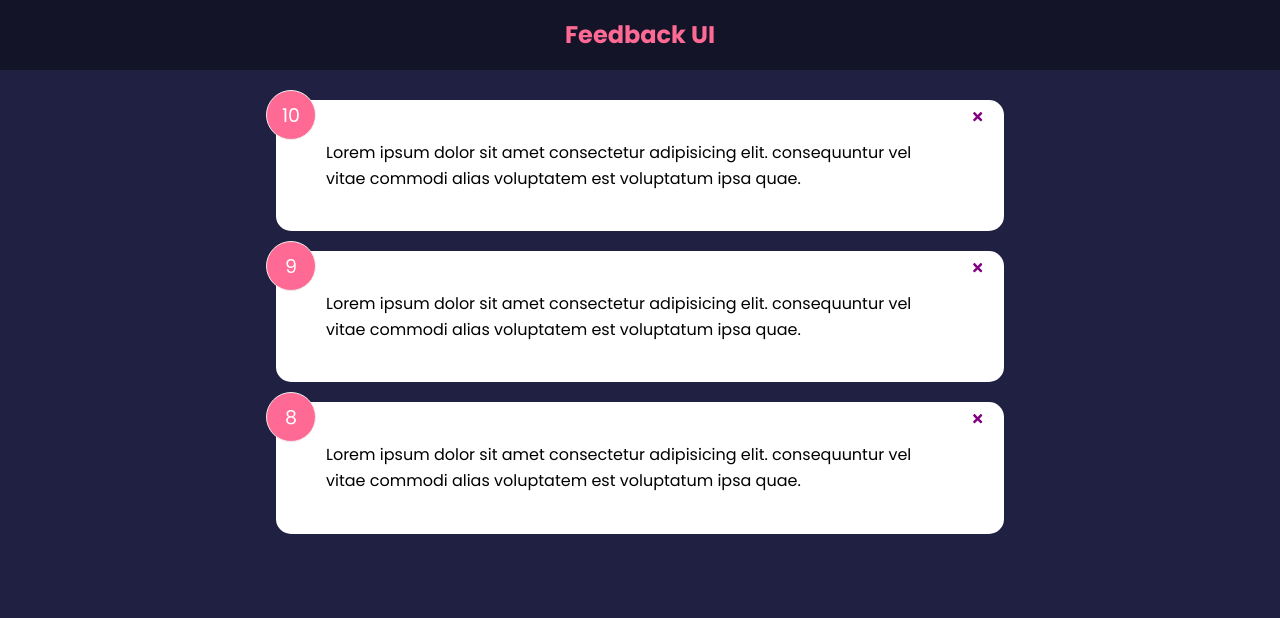
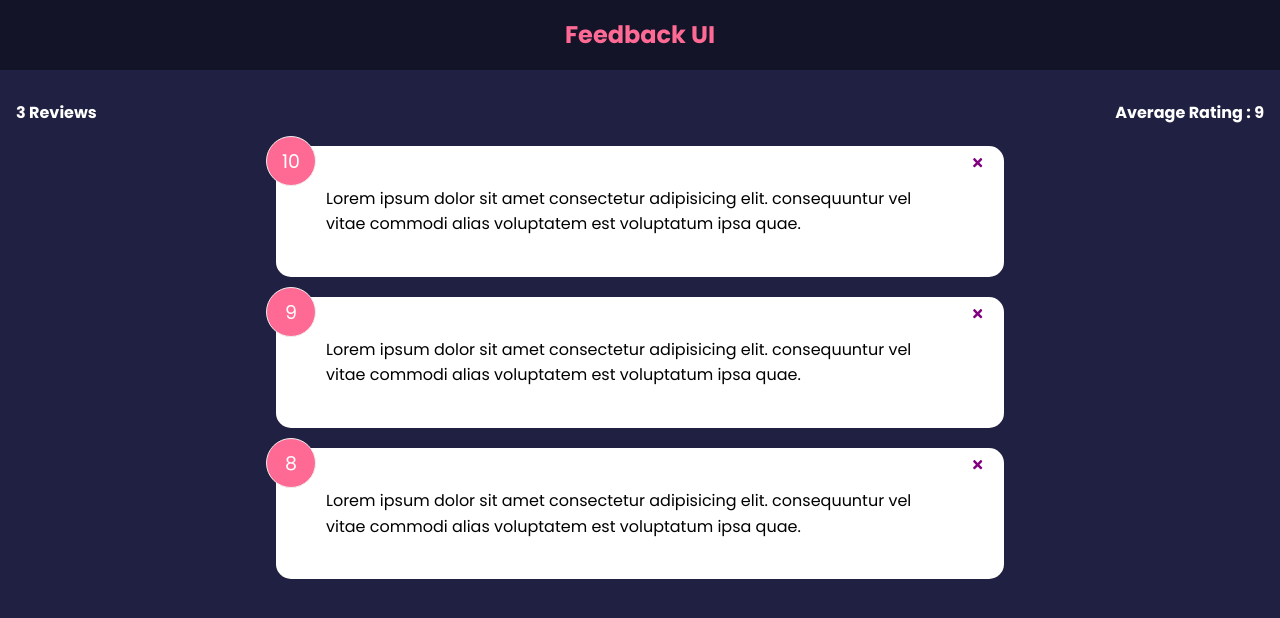
Before and after one commit to ranjan1992/React-Front-To-Back-2022-Latest, a React (Create React App) app: page / in a window 1280 px wide. Shown: the top 618 px of the page. Built offline with nearby package versions, Linux system fonts and the light colour scheme.

Commit message:
Feedback Stats, Component and Reactivity

```diff
--- a/src/App.js
+++ b/src/App.js
@@ -2,6 +2,8 @@
 import Header from './components/Header';
 import FeedbackData from './data/FeedbackData';
 import { useState } from 'react';
+import FeedbackStats from './components/FeedbackStats';
+
 function App() {
   const [feedback, setFeedback] = useState(FeedbackData);
   const handleDelete = (id) => {
@@ -13,6 +15,7 @@
   return (
     <>
       <Header />
+      <FeedbackStats feedback={feedback} />
       <div className="container">
         <FeedbackList feedback={feedback} handleID={handleDelete} />
       </div>
--- /dev/null
+++ b/src/components/FeedbackStats.jsx
@@ -0,0 +1,19 @@
+import React from 'react';
+
+function FeedbackStats({ feedback }) {
+  //Calculate the ratings average
+  let average =
+    feedback.reduce((acc, curr) => {
+      return acc + curr.rating;
+    }, 0) / feedback.length;
+
+  average = average.toFixed(1).replace(/[.,]0$/, '');
+  return (
+    <div className="feedback-stats">
+      <h4>{feedback.length} Reviews</h4>
+      <h4>Average Rating : {isNaN(average) ? 0 : average}</h4>
+    </div>
+  );
+}
+
+export default FeedbackStats;
--- a/src/index.css
+++ b/src/index.css
@@ -119,6 +119,7 @@
 }
 
 .feedback-stats {
+  margin: 1rem;
   color: #fff;
   display: flex;
   justify-content: space-between;
```
